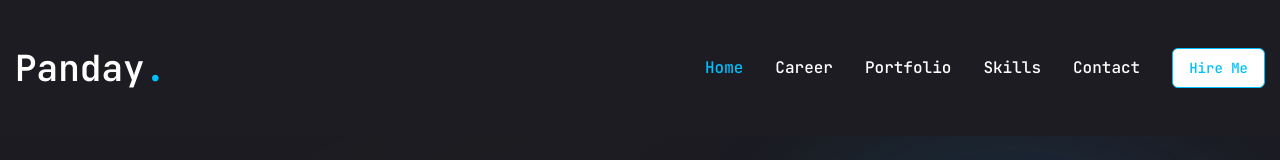
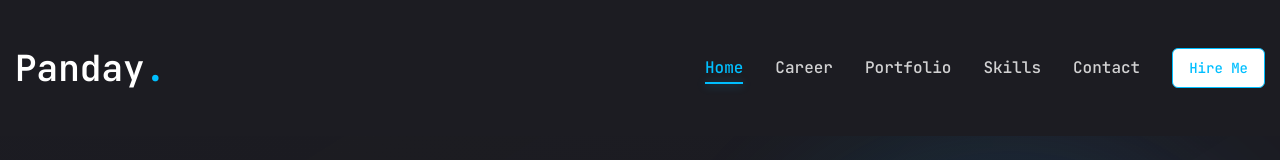
Before and after one commit to biswajitpanday/biswajitpanday.github.io, a Next.js app: page / in a window 1280 px wide. Shown: the top 160 px of the page. Built offline with nearby package versions, Linux system fonts and the light colour scheme.

Commit message:
Modernize navigation.

```diff
--- a/components/MobileNav.tsx
+++ b/components/MobileNav.tsx
@@ -1,48 +1,196 @@
 "use client";
-import { Sheet, SheetContent, SheetTrigger } from "@/components/ui/sheet";
+import { Sheet, SheetContent, SheetTrigger, SheetClose } from "@/components/ui/sheet";
 import Link from "next/link";
 import { usePathname } from "next/navigation";
+import { motion, AnimatePresence } from "framer-motion";
 import { CiMenuFries } from "react-icons/ci";
-
-const links = [
-  { name: "home", path: "/" },
-  { name: "career", path: "/career" },
-  { name: "portfolio", path: "/portfolio" },
-  { name: "skills", path: "/skills" },
-  { name: "contact", path: "/contact" },
-];
+import { IoClose } from "react-icons/io5";
+import { navigationLinks } from "@/data/navigationData";
+import { useState } from "react";
 
 const MobileNav = () => {
   const pathName = usePathname();
+  const [isOpen, setIsOpen] = useState(false);
+
+  const containerVariants = {
+    hidden: { opacity: 0 },
+    visible: {
+      opacity: 1,
+      transition: {
+        staggerChildren: 0.1,
+        delayChildren: 0.2,
+      },
+    },
+  };
+
+  const itemVariants = {
+    hidden: { x: -20, opacity: 0 },
+    visible: {
+      x: 0,
+      opacity: 1,
+      transition: {
+        type: "spring",
+        stiffness: 300,
+        damping: 24,
+      },
+    },
+  };
+
+  const logoVariants = {
+    hidden: { y: -20, opacity: 0 },
+    visible: {
+      y: 0,
+      opacity: 1,
+      transition: {
+        type: "spring",
+        stiffness: 400,
+        damping: 25,
+      },
+    },
+  };
+
   return (
-    <Sheet>
-      <SheetTrigger>
-        <CiMenuFries className="text-2xl text-secondary-default cursor-pointer" />
+    <Sheet open={isOpen} onOpenChange={setIsOpen}>
+      <SheetTrigger asChild>
+        <button
+          className="relative p-2 rounded-lg text-secondary-default cursor-pointer
+                     hover:bg-white/5 transition-all duration-300 group"
+          aria-label="Open mobile navigation menu"
+          onClick={() => setIsOpen(true)}
+        >
+          <motion.div
+            whileHover={{ rotate: 90 }}
+            whileTap={{ scale: 0.9 }}
+            transition={{ duration: 0.2 }}
+          >
+            <CiMenuFries className="text-2xl group-hover:text-secondary-hover" />
+          </motion.div>
+        </button>
       </SheetTrigger>
-      <SheetContent className="flex flex-col items-center text-center">
-        <div className="mt-20 mb-10">
-          <Link href={"/"}>
-            <h1 className="text-4xl font-semibold">
+
+      <SheetContent
+        className="flex flex-col items-center text-center bg-primary/95 backdrop-blur-sm border-l border-white/10"
+        side="right"
+        hideCloseButton
+      >
+        {/* Close Button */}
+        <div className="absolute top-6 right-6 z-10">
+          <SheetClose asChild>
+            <button
+              className="p-2 rounded-lg text-white/70 hover:text-secondary-default
+                         hover:bg-white/5 transition-all duration-300"
+              aria-label="Close mobile navigation menu"
+            >
+              <motion.div
+                whileHover={{ rotate: 90 }}
+                whileTap={{ scale: 0.9 }}
+              >
+                <IoClose className="text-xl" />
+              </motion.div>
+            </button>
+          </SheetClose>
+        </div>
+
+        {/* Logo */}
+        <motion.div
+          className="mt-16 mb-12"
+          variants={logoVariants}
+          initial="hidden"
+          animate="visible"
+        >
+          <SheetClose asChild>
+            <Link href="/" onClick={() => setIsOpen(false)}>
+              <motion.h1
+                className="text-4xl font-semibold hover:scale-105 transition-transform duration-300"
+                whileHover={{ scale: 1.05 }}
+                whileTap={{ scale: 0.95 }}
+              >
                 Panday<span className="text-secondary-default">.</span>
-            </h1>
+              </motion.h1>
             </Link>
-        </div>
-        <nav className="flex flex-col gap-6 w-full">
-          {links.map((link, index) => {
+          </SheetClose>
+        </motion.div>
+
+        {/* Navigation Links */}
+        <motion.nav
+          className="flex flex-col gap-4 w-full px-6"
+          variants={containerVariants}
+          initial="hidden"
+          animate="visible"
+          role="navigation"
+          aria-label="Mobile navigation"
+        >
+          <AnimatePresence>
+            {navigationLinks.map((link, index) => {
               const isActive = pathName === link.path || pathName.startsWith(link.path + "/");
+
               return (
+                <motion.div
+                  key={link.path}
+                  variants={itemVariants}
+                  whileHover={{ scale: 1.02 }}
+                  whileTap={{ scale: 0.98 }}
+                  className="relative"
+                >
+                  <SheetClose asChild>
                     <Link
-                key={index}
                       href={link.path}
-                className={`text-xl capitalize transition-all px-4 py-2 w-full text-center ${
-                  isActive ? "text-secondary-default border-secondary-default" : "hover:text-secondary-default"
-                }`}
+                      onClick={() => setIsOpen(false)}
+                      className={`
+                        relative flex items-center justify-center px-6 py-4
+                        text-lg font-medium transition-all duration-300 group overflow-hidden
+                        ${isActive
+                          ? "text-secondary-default border-b-2 border-secondary-default"
+                          : "text-white/80 hover:text-secondary-default border-b-2 border-transparent hover:border-secondary-default/50"
+                        }
+                      `}
+                      aria-label={`Navigate to ${link.name}`}
                     >
+                      {/* Text */}
+                      <span className="capitalize font-medium relative z-10">
                         {link.name}
+                      </span>
+
+                      {/* Active indicator */}
+                      {isActive && (
+                        <motion.div
+                          className="absolute right-4 w-2 h-2 bg-secondary-default rounded-full"
+                          initial={{ scale: 0 }}
+                          animate={{ scale: 1 }}
+                          transition={{
+                            type: "spring",
+                            stiffness: 400,
+                            damping: 20,
+                            delay: index * 0.1
+                          }}
+                        />
+                      )}
                     </Link>
+                  </SheetClose>
+                </motion.div>
               );
             })}
-        </nav>
+          </AnimatePresence>
+        </motion.nav>
+
+        {/* Footer info */}
+        <motion.div
+          className="mt-auto mb-8 text-center"
+          initial={{ opacity: 0, y: 20 }}
+          animate={{ opacity: 1, y: 0 }}
+          transition={{ delay: 0.8, duration: 0.5 }}
+        >
+          <p className="text-white/50 text-sm">
+            Swipe or tap outside to close
+          </p>
+          <motion.div
+            className="mt-2 text-xs text-white/30"
+            animate={{ opacity: [0.3, 0.8, 0.3] }}
+            transition={{ duration: 2, repeat: Infinity }}
+          >
+            ✨ Built with passion
+          </motion.div>
+        </motion.div>
       </SheetContent>
     </Sheet>
   );
--- a/components/Nav.tsx
+++ b/components/Nav.tsx
@@ -1,31 +1,75 @@
 "use client";
 import Link from "next/link";
 import { usePathname } from "next/navigation";
-
-const links = [
-  { name: "home", path: "/" },
-  { name: "career", path: "/career" },
-  { name: "portfolio", path: "/portfolio" },
-  { name: "skills", path: "/skills" },
-  { name: "contact", path: "/contact" },
-];
+import { motion } from "framer-motion";
+import { navigationLinks } from "@/data/navigationData";
+import { useEffect } from "react";
 
 const Nav = () => {
   const pathName = usePathname();
+
+  // Keyboard shortcuts
+  useEffect(() => {
+    const handleKeyDown = (event: KeyboardEvent) => {
+      if (event.altKey) {
+        const link = navigationLinks.find(
+          (link) => link.shortcut?.toLowerCase() === event.key.toLowerCase()
+        );
+        if (link) {
+          window.location.href = link.path;
+        }
+      }
+    };
+
+    document.addEventListener("keydown", handleKeyDown);
+    return () => document.removeEventListener("keydown", handleKeyDown);
+  }, []);
+
   return (
-    <nav className="flex gap-8">
-      {links.map((link, index) => {
+    <nav
+      className="flex gap-8"
+      role="navigation"
+      aria-label="Main navigation"
+    >
+      {navigationLinks.map((link) => {
         const isActive = pathName === link.path || pathName.startsWith(link.path + "/");
+
         return (
+          <motion.div
+            key={link.path}
+            className="relative"
+            whileHover={{ scale: 1.05 }}
+            whileTap={{ scale: 0.95 }}
+          >
           <Link
             href={link.path}
-            key={index}
-            className={`capitalize font-medium transition-all ${
-              isActive ? "text-secondary-default border-secondary-default" : "border-transparent hover:text-secondary-default"
-            }`}
+              className={`
+                relative capitalize font-medium transition-all duration-300
+                ${isActive
+                  ? "text-secondary-default border-b-2 border-secondary-default pb-1"
+                  : "text-white/80 hover:text-secondary-default border-b-2 border-transparent pb-1 hover:border-secondary-default/50"
+                }
+              `}
+              aria-label={`Navigate to ${link.name}`}
+              title={`Alt+${link.shortcut}`}
           >
+              {/* Text */}
+              <span className="relative">
             {link.name}
+              </span>
+
+              {/* Active shadow */}
+              {isActive && (
+                <motion.div
+                  className="absolute -bottom-1 left-0 right-0 h-1 bg-secondary-default/20 rounded-full blur-sm"
+                  layoutId="activeShadow"
+                  initial={{ opacity: 0 }}
+                  animate={{ opacity: 1 }}
+                  transition={{ duration: 0.3 }}
+                />
+              )}
           </Link>
+          </motion.div>
         );
       })}
     </nav>
--- a/components/ui/sheet.tsx
+++ b/components/ui/sheet.tsx
@@ -51,12 +51,14 @@ const sheetVariants = cva(
 
 interface SheetContentProps
   extends React.ComponentPropsWithoutRef<typeof SheetPrimitive.Content>,
-    VariantProps<typeof sheetVariants> {}
+    VariantProps<typeof sheetVariants> {
+  hideCloseButton?: boolean;
+}
 
 const SheetContent = React.forwardRef<
   React.ElementRef<typeof SheetPrimitive.Content>,
   SheetContentProps
->(({ side = "right", className, children, ...props }, ref) => (
+>(({ side = "right", className, children, hideCloseButton = false, ...props }, ref) => (
   <SheetPortal>
     <SheetOverlay />
     <SheetPrimitive.Content
@@ -65,10 +67,12 @@ const SheetContent = React.forwardRef<
       {...props}
     >
       {children}
-      <SheetPrimitive.Close className="absolute right-4 top-4 rounded-sm opacity-70 ring-offset-white transition-opacity hover:opacity-100 focus:outline-none focus:ring-2 focus:ring-slate-950 focus:ring-offset-2 disabled:pointer-events-none data-[state=open]:bg-slate-100 dark:ring-offset-slate-950 dark:focus:ring-slate-300 dark:data-[state=open]:bg-slate-800">
-        <X className="h-4 w-4" />
-        <span className="sr-only">Close</span>
-      </SheetPrimitive.Close>
+      {!hideCloseButton && (
+        <SheetPrimitive.Close className="absolute right-4 top-4 rounded-sm opacity-70 ring-offset-white transition-opacity hover:opacity-100 focus:outline-none focus:ring-2 focus:ring-slate-950 focus:ring-offset-2 disabled:pointer-events-none data-[state=open]:bg-slate-100 dark:ring-offset-slate-950 dark:focus:ring-slate-300 dark:data-[state=open]:bg-slate-800">
+          <X className="h-4 w-4" />
+          <span className="sr-only">Close</span>
+        </SheetPrimitive.Close>
+      )}
     </SheetPrimitive.Content>
   </SheetPortal>
 ))
--- /dev/null
+++ b/data/navigationData.ts
@@ -0,0 +1,33 @@
+export interface NavigationLink {
+  name: string;
+  path: string;
+  shortcut?: string;
+}
+
+export const navigationLinks: NavigationLink[] = [
+  {
+    name: "home",
+    path: "/",
+    shortcut: "H"
+  },
+  {
+    name: "career",
+    path: "/career",
+    shortcut: "C"
+  },
+  {
+    name: "portfolio",
+    path: "/portfolio",
+    shortcut: "P"
+  },
+  {
+    name: "skills",
+    path: "/skills",
+    shortcut: "S"
+  },
+  {
+    name: "contact",
+    path: "/contact",
+    shortcut: "T"
+  },
+];
```
Also changed, not shown: app/portfolio/page.tsx (indentation only), components/Stats.tsx (indentation only). Lines whose indentation alone changed are shown as unchanged.
